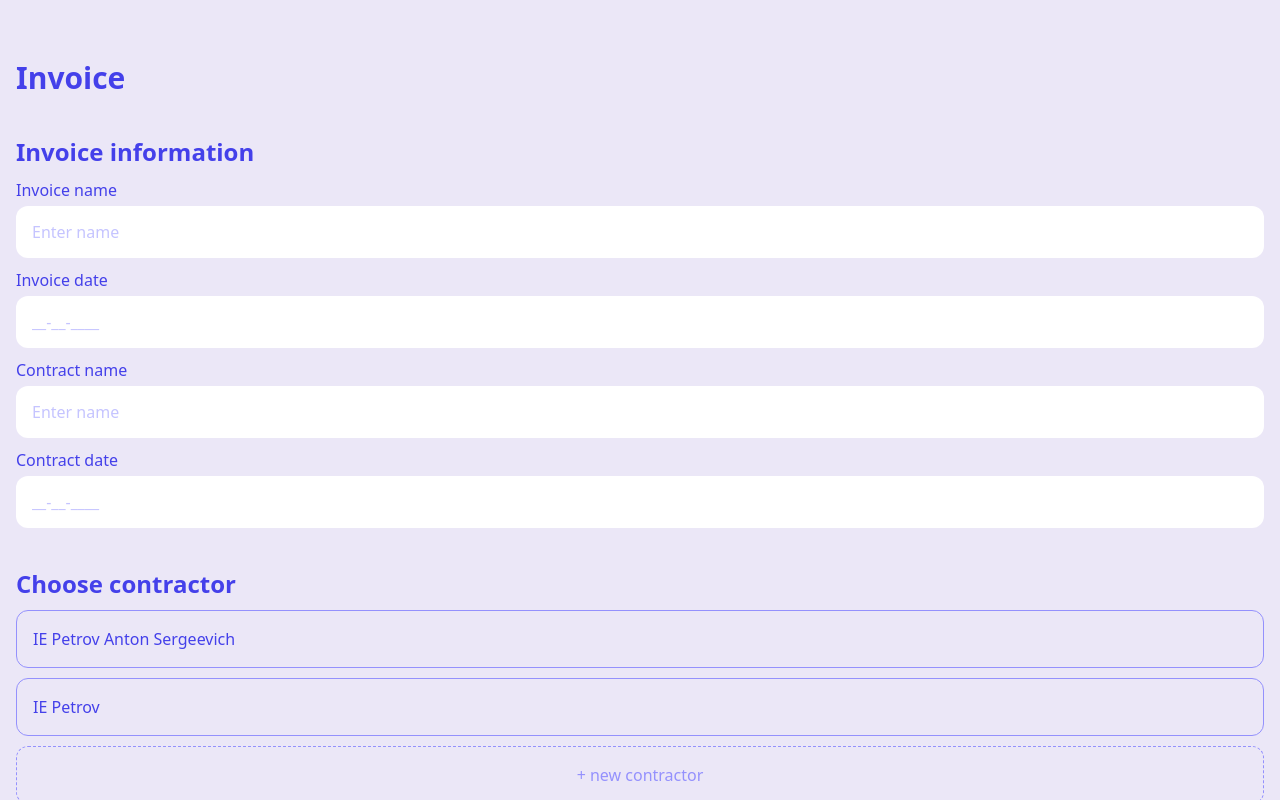
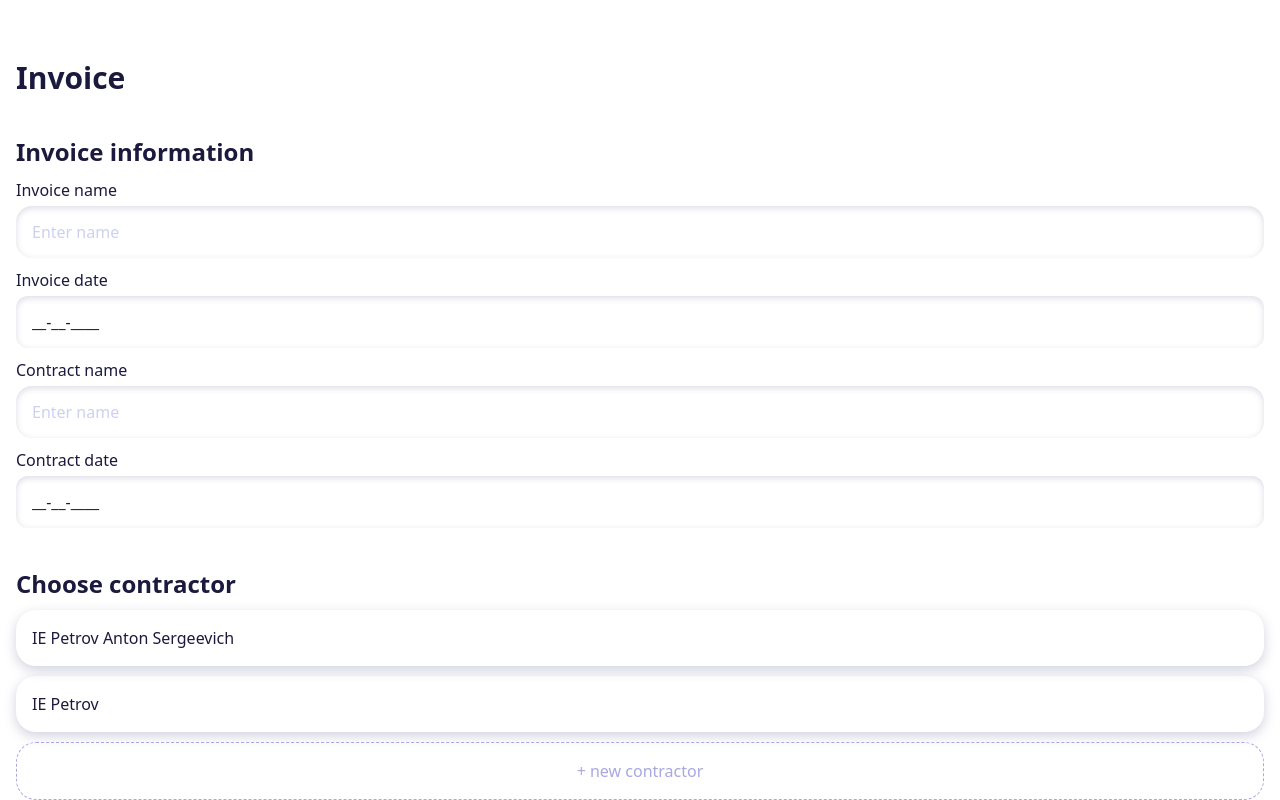
Before and after one commit to mrprfrm/invoicer-client-vue, a Vue app: page / in a window 1280 px wide. Built offline with nearby package versions, Linux system fonts and the light colour scheme.

Commit message:
Color shcema adjustments, components layout adjustments.

```diff
--- a/src/components/ClientModal.vue
+++ b/src/components/ClientModal.vue
@@ -8,11 +8,11 @@ const closeModal = () => store.dispatch("CLOSE_CLIENT_MODAL");
 </script>
 
 <template>
-  <div class="fixed flex flex-col justify-center inset-0 text-brand-400">
-    <div class="absolute inset-0 opacity-80 bg-brand-500"></div>
+  <div class="fixed flex flex-col justify-center inset-0 text-brand-300">
+    <div class="absolute inset-0 opacity-90 bg-brand-300"></div>
     <div class="z-10 flex flex-col p-4 max-h-screen">
       <div
-        class="flex flex-col space-y-2.5 py-7.5 rounded-2.5xl bg-brand-100 max-h-full"
+        class="flex flex-col space-y-2.5 pt-7.5 pb-4 rounded-2.5xl bg-white max-h-full"
       >
         <h2 class="text-2xl mx-4 font-semibold">New client</h2>
         <div
@@ -50,12 +50,12 @@ const closeModal = () => store.dispatch("CLOSE_CLIENT_MODAL");
           <button
             @click="closeModal"
             type="button"
-            class="py-3.5 border border-brand-400 flex-1 rounded-xl"
+            class="py-3.5 border border-brand-400 flex-1 rounded-2.5xl"
           >
             Cancel
           </button>
           <button
-            class="py-3.5 border border-brand-200 flex-1 rounded-xl bg-brand-200 text-white"
+            class="py-3.5 border border-brand-200 flex-1 rounded-2.5xl bg-juicyblue-100 text-white"
           >
             Save
           </button>
--- a/src/components/DateInput.vue
+++ b/src/components/DateInput.vue
@@ -288,7 +288,7 @@ function blurInput(evt) {
     evt.preventDefault();
     return;
   }
-  // TODO: If required validate input has not empty
+  // TODO: If required validate input is not empty
   emit("update:modelValue", input.value.value);
   clearInterval(csrInterval);
   csrInterval.value = null;
@@ -318,6 +318,7 @@ function enableInputBlur() {
       :name="name"
       :value="value"
       :required="required"
+      @keydown.esc="isOpened = false"
       @keydown.tab.exact="nextSelectionRange"
       @keydown.shift.tab="prevSelectionRange"
       @keydown.right.prevent="incrementCSR"
@@ -333,7 +334,7 @@ function enableInputBlur() {
       @paste.prevent
       type="text"
       ref="input"
-      class="text-base py-3.5 px-4 border-none rounded-xl cursor-default selection:text-brand-400 selection:bg-brand-100"
+      class="text-base py-3.5 px-4 border-none rounded-xl cursor-default text-brand-300 selection:bg-brand-100 shadow-inner-brand focus:ring-juicyblue-100"
       :class="{ 'text-brand-200': !year && !month && !day }"
     />
 
--- a/src/components/FlatSelect.vue
+++ b/src/components/FlatSelect.vue
@@ -69,7 +69,7 @@ watch(selection, (newSelection) => {
       :key="option.id"
       :tabindex="idx == 0 ? 0 : -1"
       :class="{
-        'selected bg-brand-400 border-brand-400 text-white':
+        'selected bg-brand-400 text-white bg-juicyblue-100 shadow-ms':
           option.id === selected,
       }"
       @focus="selection = idx"
@@ -82,7 +82,7 @@ watch(selection, (newSelection) => {
       @keydown.shift.exact="keypressHandler($event, option.id)"
       @keydown.exact="keypressHandler($event, option.id)"
       type="button"
-      class="flex justify-between p-4 rounded-xl border border-brand-300"
+      class="flex justify-between p-4 rounded-2.5xl border border-none shadow-ml outline-none focus:ring-1 focus:ring-juicyblue-100"
       ref="optionsElements"
     >
       <span>{{ option.name }}</span>
--- a/src/components/TextArea.vue
+++ b/src/components/TextArea.vue
@@ -45,7 +45,7 @@ function enterHandler(evt) {
         @input="content = $event.target.value"
         @keydown.enter="enterHandler"
         type="text"
-        class="absolute inset-0 z-10 py-3.5 px-4 border-none resize-none rounded-xl focus:ring-brand-400 focus:border-brand-400 placeholder:text-brand-200 selection:text-brand-400 selection:bg-brand-100"
+        class="absolute inset-0 z-10 py-3.5 px-4 border-none resize-none rounded-xl focus:ring-juicyblue-100 placeholder:text-brand-50 selection:bg-brand-100 shadow-inner-brand"
       />
     </div>
   </div>
--- a/src/components/TextInput.vue
+++ b/src/components/TextInput.vue
@@ -12,7 +12,7 @@ defineProps(["name", "placeholder", "label", "inputClass"]);
       :name="name"
       :placeholder="placeholder"
       :class="inputClass"
-      class="py-3.5 px-4 border-none rounded-xl text-brand-400 placeholder:text-brand-200 selection:text-brand-400 selection:bg-brand-100"
+      class="py-3.5 px-4 border-none rounded-2xl placeholder:text-brand-50 text-brand-300 selection:bg-brand-100 shadow-inner-brand focus:ring-juicyblue-100"
       type="text"
     />
   </div>
--- a/src/views/InvoiceFormView.vue
+++ b/src/views/InvoiceFormView.vue
@@ -67,9 +67,9 @@ function scrollHandler(evt) {
   <div
     v-on:scroll="scrollHandler"
     @scroll="scrollHandler"
-    class="flex flex-col flex-1 px-4 pt-15 pb-6 bg-brand-100 overflow-scroll"
+    class="flex flex-col flex-1 px-4 pt-15 pb-6 bg-white overflow-scroll"
   >
-    <form class="flex flex-col text-brand-400 space-y-10">
+    <form class="flex flex-col text-brand-300 space-y-10">
       <h1 class="text-3xl font-bold">Invoice</h1>
       <div class="flex flex-col space-y-2.5">
         <h2 class="text-2xl font-semibold">Invoice information</h2>
@@ -104,7 +104,7 @@ function scrollHandler(evt) {
         <button
           @click="toggleContractorModal"
           type="button"
-          class="flex justify-center text-brand-300 p-4 rounded-xl border border-dashed border-brand-300"
+          class="flex justify-center text-brand-100 p-4 rounded-2.5xl border border-dashed border-brand-100 outline-none focus:ring-1 focus:ring-juicyblue-100"
         >
           + new contractor
         </button>
@@ -116,7 +116,7 @@ function scrollHandler(evt) {
         <button
           @click="toggleClientModal"
           type="button"
-          class="flex justify-center text-brand-300 p-4 rounded-xl border border-dashed border-brand-300"
+          class="flex justify-center text-brand-100 p-4 rounded-2.5xl border border-dashed border-brand-100 outline-none focus:ring-1 focus:ring-juicyblue-100"
         >
           + new client
         </button>
--- a/tailwind.config.js
+++ b/tailwind.config.js
@@ -8,11 +8,14 @@ module.exports = {
     extend: {
       colors: {
         brand: {
-          100: "#EBE7F7",
-          200: "#C5C4FF",
-          300: "#9491FD",
-          400: "#4440EA",
-          500: "#121131",
+          50: "#CDD1F0",
+          100: "#A9A8E0",
+          200: "#4C4B7E",
+          300: "#1B1A3E",
+        },
+        juicyblue: {
+          50: "#ACC8FF",
+          100: "#3177FF",
         },
         accept: {
           100: "#ABDEAA",
@@ -34,6 +37,9 @@ module.exports = {
       },
       boxShadow: {
         dark: "0px 4px 16px 0px rgba(68, 64, 234, 0.2);",
+        ms: "0px 4px 12px rgba(76, 75, 126, 0.25);",
+        ml: "0px 4px 12px rgba(76, 75, 126, 0.25);",
+        "inner-brand": "inset 0px 2px 6px rgba(76, 75, 126, 0.2);",
       },
       maxHeight: {
         26.25: "6.5625rem",
```
Also changed, not shown: 1 other file (tests, documents, lock files or other folders).
